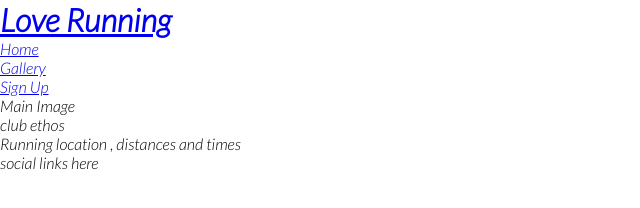
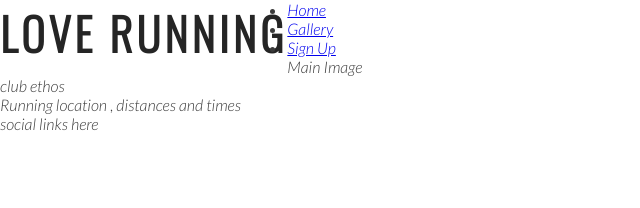
Before and after one commit to Medhmo/love-running, a plain HTML site: page index.html in a window 1280 px wide. Shown: the whole page, without its empty margins (0-640 px from the left). Drawn offline with nearby package versions, Linux system fonts and the light colour scheme.

Commit message:
Add style for heading and logo

```diff
--- a/assets/css/style.css
+++ b/assets/css/style.css
@@ -1,12 +1,27 @@
-
 @import url('https://fonts.googleapis.com/css2?family=Lato:ital,wght@1,300&family=Oswald:wght@300&display=swap');
 
 * {
     margin: 0;
     padding: 0;
-    border: 0;
+    border: none;
 }
+
 body {
     font-family: lato, sans-serif;
     font-weight: 300;
+    color: #3a3a3a; ;
 }
+
+/* Heading and Logos */
+
+h1 , h2 {
+    font-family: Oswald , sans-serif;
+    text-transform: uppercase;
+    letter-spacing: 4px;
+    color:#252525;
+}
+
+#logo {
+    float: left;
+    font-size: 280%;
+}
--- a/index.html
+++ b/index.html
@@ -15,7 +15,7 @@
 <body>
     <header>
         <a href="index.html">
-            <h1>Love Running</h1>
+            <h1 id="logo">Love Running</h1>
             <nav>
                 <ul>
                     <li>
```
